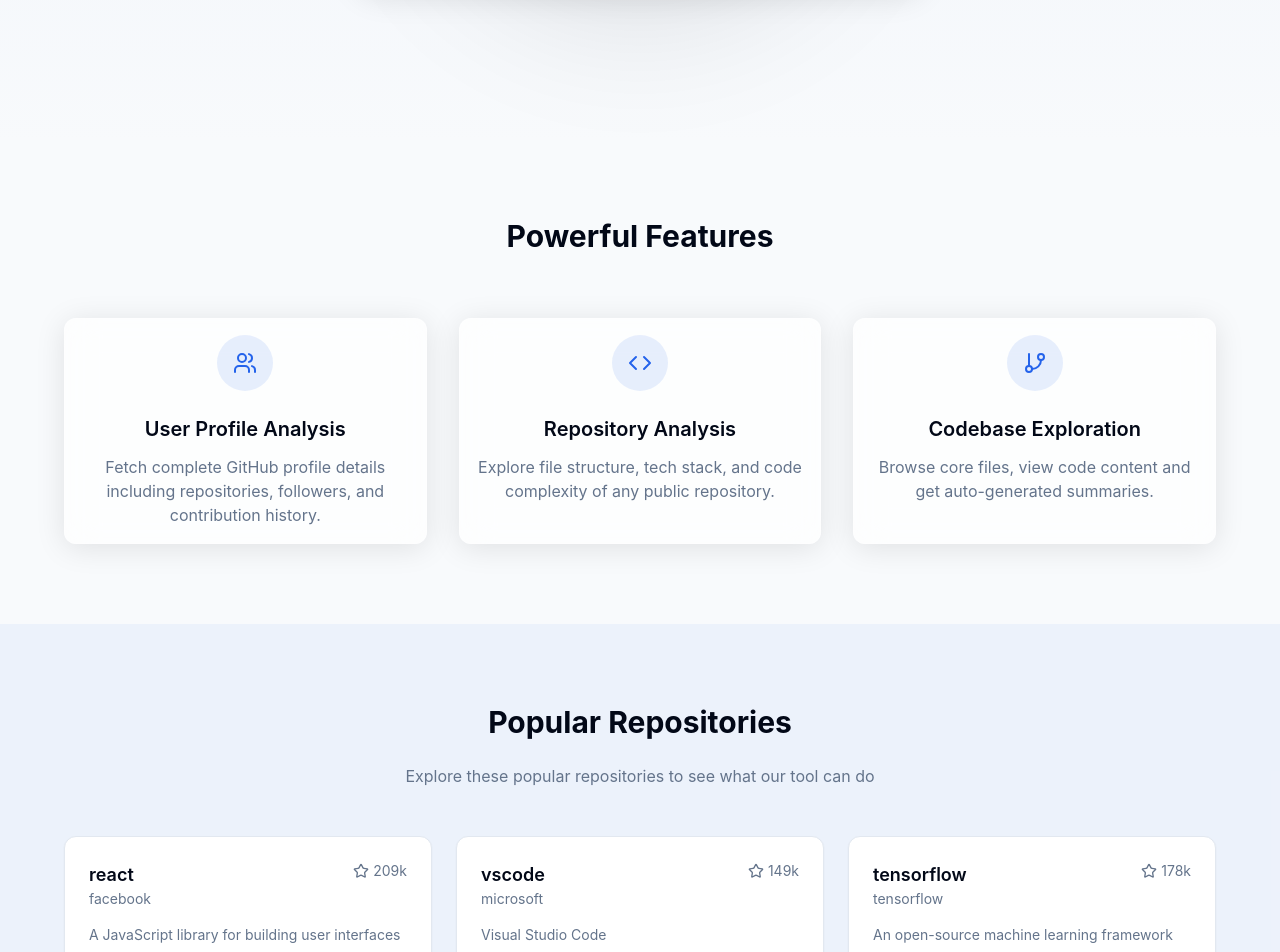
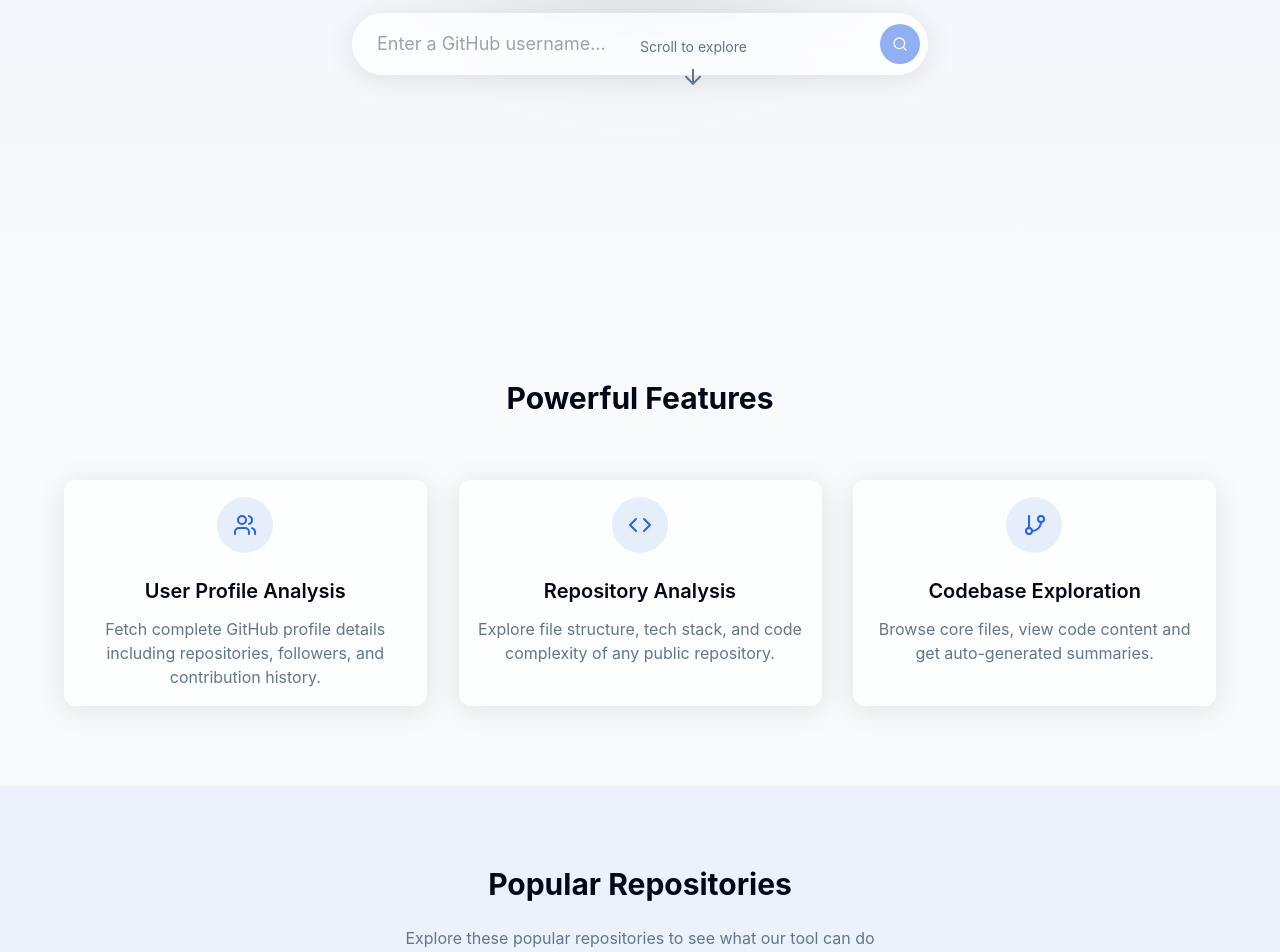
Before and after one commit to KRI5HNA-04/github-profile-dive, a React (Vite) app: page / in a window 1280 px wide. Shown: the part 500-1452 px from the top of the page. Built offline with nearby package versions, Linux system fonts and the light colour scheme.

Commit message:
Update default site appearance
The site will now default to light mode and only display the hero section initially. Other sections will appear upon scrolling.

```diff
--- a/src/App.tsx
+++ b/src/App.tsx
@@ -20,7 +20,7 @@ const queryClient = new QueryClient({
 });
 
 const App = () => (
-  <ThemeProvider defaultTheme="system" storageKey="github-insights-theme">
+  <ThemeProvider defaultTheme="light" storageKey="github-insights-theme">
     <QueryClientProvider client={queryClient}>
       <TooltipProvider>
         <Toaster />
--- a/src/components/ThemeToggle.tsx
+++ b/src/components/ThemeToggle.tsx
@@ -11,13 +11,11 @@ export function ThemeToggle() {
       variant="ghost"
       size="icon"
       onClick={() => setTheme(theme === "light" ? "dark" : "light")}
-      className="rounded-full transition-all duration-200 hover:bg-primary/10"
+      className="rounded-full transition-all duration-200 hover:bg-primary/10 relative"
+      title={`Switch to ${theme === "light" ? "dark" : "light"} mode`}
     >
-      {theme === "light" ? (
-        <Moon className="h-5 w-5" />
-      ) : (
-        <Sun className="h-5 w-5" />
-      )}
+      <Sun className={`h-5 w-5 absolute transition-all ${theme === 'light' ? 'opacity-100 rotate-0' : 'opacity-0 -rotate-90'}`} />
+      <Moon className={`h-5 w-5 absolute transition-all ${theme === 'dark' ? 'opacity-100 rotate-0' : 'opacity-0 rotate-90'}`} />
       <span className="sr-only">Toggle theme</span>
     </Button>
   );
--- a/src/pages/Index.tsx
+++ b/src/pages/Index.tsx
@@ -1,5 +1,5 @@
 
-import { useState } from "react";
+import { useState, useEffect, useRef } from "react";
 import { useNavigate } from "react-router-dom";
 import { Github, Search, Code, GitBranch, Users, ArrowRight, Star } from "lucide-react";
 import Header from "@/components/Header";
@@ -10,6 +10,51 @@ const Index = () => {
   const [searchQuery, setSearchQuery] = useState("");
   const [isInputFocused, setIsInputFocused] = useState(false);
   const navigate = useNavigate();
+
+  // Refs for sections we want to observe
+  const featuresRef = useRef<HTMLDivElement>(null);
+  const reposRef = useRef<HTMLDivElement>(null);
+
+  // State to track visibility
+  const [featuresVisible, setFeaturesVisible] = useState(false);
+  const [reposVisible, setReposVisible] = useState(false);
+
+  // Set up Intersection Observer on component mount
+  useEffect(() => {
+    const featuresObserver = new IntersectionObserver(
+      (entries) => {
+        const [entry] = entries;
+        if (entry.isIntersecting) {
+          setFeaturesVisible(true);
+          // Once visible, no need to observe anymore
+          if (featuresRef.current) featuresObserver.unobserve(featuresRef.current);
+        }
+      },
+      { threshold: 0.1 } // Trigger when 10% of the element is visible
+    );
+
+    const reposObserver = new IntersectionObserver(
+      (entries) => {
+        const [entry] = entries;
+        if (entry.isIntersecting) {
+          setReposVisible(true);
+          // Once visible, no need to observe anymore
+          if (reposRef.current) reposObserver.unobserve(reposRef.current);
+        }
+      },
+      { threshold: 0.1 }
+    );
+
+    // Start observing
+    if (featuresRef.current) featuresObserver.observe(featuresRef.current);
+    if (reposRef.current) reposObserver.observe(reposRef.current);
+
+    // Cleanup
+    return () => {
+      if (featuresRef.current) featuresObserver.unobserve(featuresRef.current);
+      if (reposRef.current) reposObserver.unobserve(reposRef.current);
+    };
+  }, []);
 
   const handleSearch = (e: React.FormEvent) => {
     e.preventDefault();
@@ -48,7 +93,7 @@ const Index = () => {
 
       <main className="flex-grow flex flex-col">
         {/* Hero Section */}
-        <div className="relative w-full bg-gradient-to-b from-primary/5 to-background pt-32 pb-20 px-6">
+        <div className="relative w-full bg-gradient-to-b from-primary/5 to-background pt-32 pb-20 px-6 min-h-screen flex items-center">
           <div className="absolute inset-0 overflow-hidden">
             <div className="absolute left-1/2 top-0 -translate-x-1/2 blur-3xl opacity-20 pointer-events-none">
               <svg width="800" height="600" viewBox="0 0 800 600" fill="none" xmlns="http://www.w3.org/2000/svg">
@@ -101,20 +146,53 @@ const Index = () => {
                 <Search className="w-5 h-5" />
               </Button>
             </form>
+
+            <div className="absolute bottom-10 left-1/2 transform -translate-x-1/2 animate-bounce">
+              <div className="text-muted-foreground text-sm flex flex-col items-center">
+                <span>Scroll to explore</span>
+                <svg
+                  xmlns="http://www.w3.org/2000/svg"
+                  width="24"
+                  height="24"
+                  viewBox="0 0 24 24"
+                  fill="none"
+                  stroke="currentColor"
+                  strokeWidth="2"
+                  strokeLinecap="round"
+                  strokeLinejoin="round"
+                  className="mt-2"
+                >
+                  <path d="M12 5v14"></path>
+                  <path d="M19 12l-7 7-7-7"></path>
+                </svg>
+              </div>
+            </div>
           </div>
         </div>
 
         {/* Features Section */}
-        <div className="py-20 px-6">
+        <div
+          ref={featuresRef}
+          className={cn(
+            "py-20 px-6 transition-all duration-1000",
+            featuresVisible ? "opacity-100 translate-y-0" : "opacity-0 translate-y-10"
+          )}
+        >
           <div className="max-w-6xl mx-auto">
             <h2 className="text-3xl font-bold text-center mb-16">Powerful Features</h2>
 
-            <div className="grid grid-cols-1 md:grid-cols-3 gap-8 w-full animate-fade-in delay-200">
+            <div className="grid grid-cols-1 md:grid-cols-3 gap-8 w-full">
               {features.map((feature, index) => (
                 <div
                   key={index}
-                  className="glass-card flex flex-col items-center text-center p-8 hover:shadow-xl hover:-translate-y-1 transition-all duration-300"
-                  style={{ animationDelay: `${300 + index * 100}ms` }}
+                  className={cn(
+                    "glass-card flex flex-col items-center text-center p-8 hover:shadow-xl hover:-translate-y-1 transition-all duration-300",
+                    featuresVisible ? "opacity-100 translate-y-0" : "opacity-0 translate-y-10",
+                    featuresVisible && `transition-delay-${index * 150}ms`
+                  )}
+                  style={{
+                    transitionDelay: featuresVisible ? `${index * 150}ms` : "0ms"
+                  }}
                 >
                   <div className="p-4 rounded-full bg-primary/10 text-primary mb-6">
                     {feature.icon}
@@ -128,7 +206,13 @@ const Index = () => {
         </div>
 
         {/* Example Repositories Section */}
-        <div className="py-20 px-6 bg-primary/5">
+        <div
+          ref={reposRef}
+          className={cn(
+            "py-20 px-6 bg-primary/5 transition-all duration-1000",
+            reposVisible ? "opacity-100 translate-y-0" : "opacity-0 translate-y-10"
+          )}
+        >
           <div className="max-w-6xl mx-auto">
             <h2 className="text-3xl font-bold text-center mb-6">Popular Repositories</h2>
             <p className="text-center text-muted-foreground mb-12 max-w-2xl mx-auto">
@@ -137,7 +221,16 @@ const Index = () => {
 
             <div className="grid grid-cols-1 md:grid-cols-3 gap-6">
               {exampleRepos.map((repo, index) => (
-                <div key={index} className="bg-card rounded-xl p-6 shadow-sm border border-border hover:shadow-md transition-all duration-300">
+                <div
+                  key={index}
+                  className={cn(
+                    "bg-card rounded-xl p-6 shadow-sm border border-border hover:shadow-md transition-all duration-300",
+                    reposVisible ? "opacity-100 translate-y-0" : "opacity-0 translate-y-10"
+                  )}
+                  style={{
+                    transitionDelay: reposVisible ? `${index * 150}ms` : "0ms"
+                  }}
+                >
                   <div className="flex items-start justify-between mb-4">
                     <div>
                       <h3 className="font-semibold text-lg">{repo.name}</h3>
```
